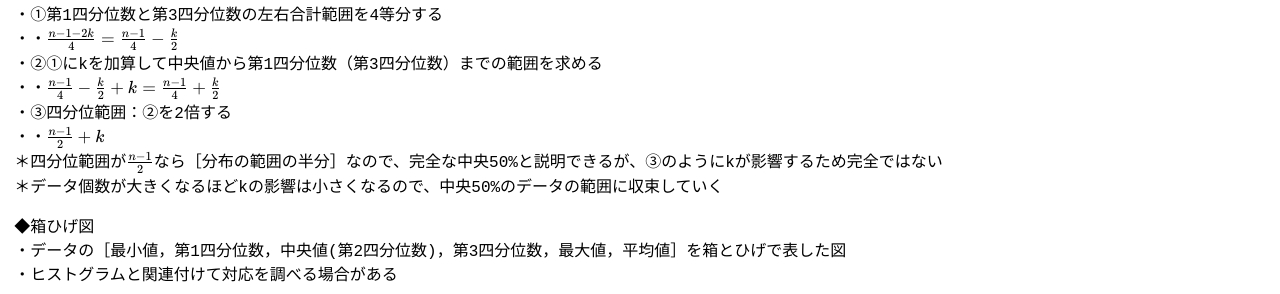
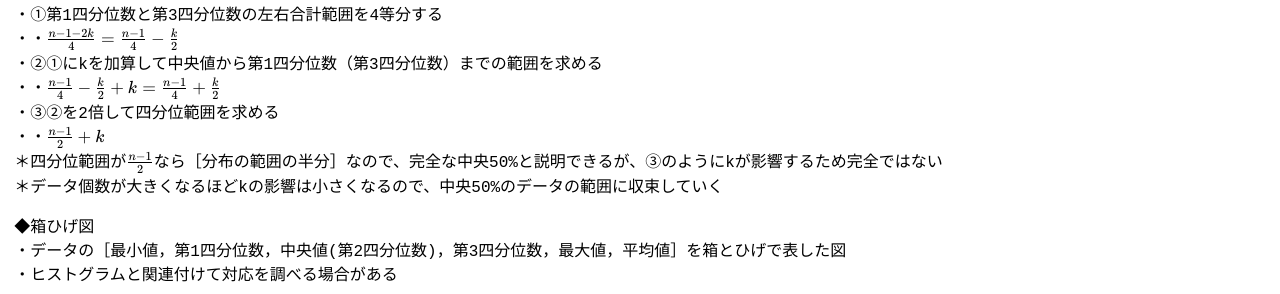
Before and after one commit to zoldof/algo-notes-ci, a Jekyll site: the page built from docs/dist/chu2/index.md, in a window 1280 px wide and 900 px high, scrolled down 8256 px. Shown: the part 599-893 px from the top of the window. Built offline with Jekyll 4.4.1, drawn with Linux system fonts in a browser that asks for light colours.

Commit message:
Update index.md

```diff
--- a/docs/dist/chu2/index.md
+++ b/docs/dist/chu2/index.md
@@ -390,7 +390,7 @@ title: 中2数学
 ・・$\frac {n - 1 - 2k} 4 = \frac {n - 1} 4 - \frac k 2$
 ・②①にkを加算して中央値から第1四分位数（第3四分位数）までの範囲を求める
 ・・$\frac {n - 1} 4 - \frac k 2 + k = \frac {n - 1} 4 + \frac k 2$
-・③四分位範囲：②を2倍する
+・③②を2倍して四分位範囲を求める
 ・・$\frac {n - 1} 2 + k$
 ＊四分位範囲が$\frac {n - 1} 2$なら［分布の範囲の半分］なので、完全な中央50%と説明できるが、③のようにkが影響するため完全ではない
 ＊データ個数が大きくなるほどkの影響は小さくなるので、中央50%のデータの範囲に収束していく
```
